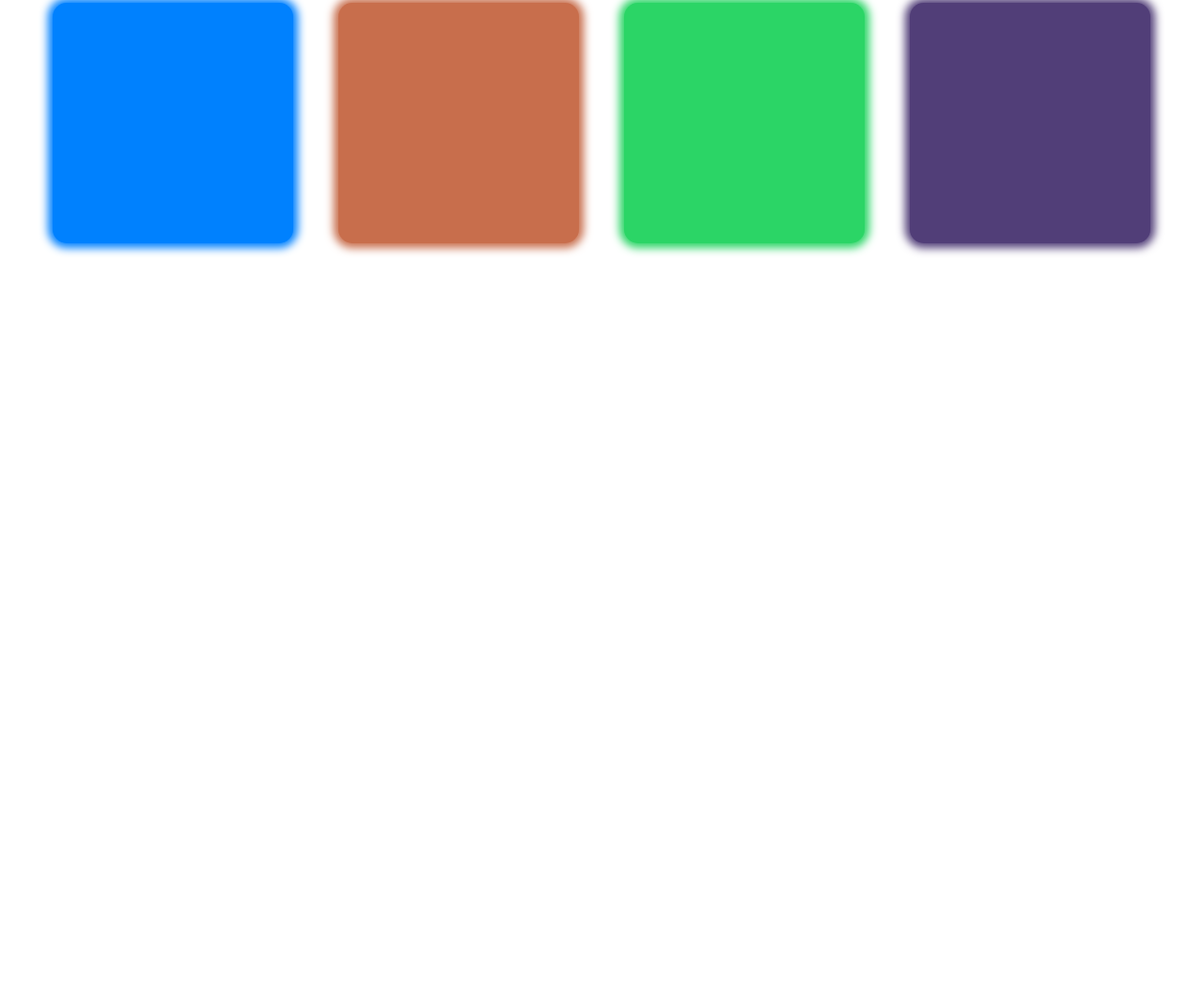
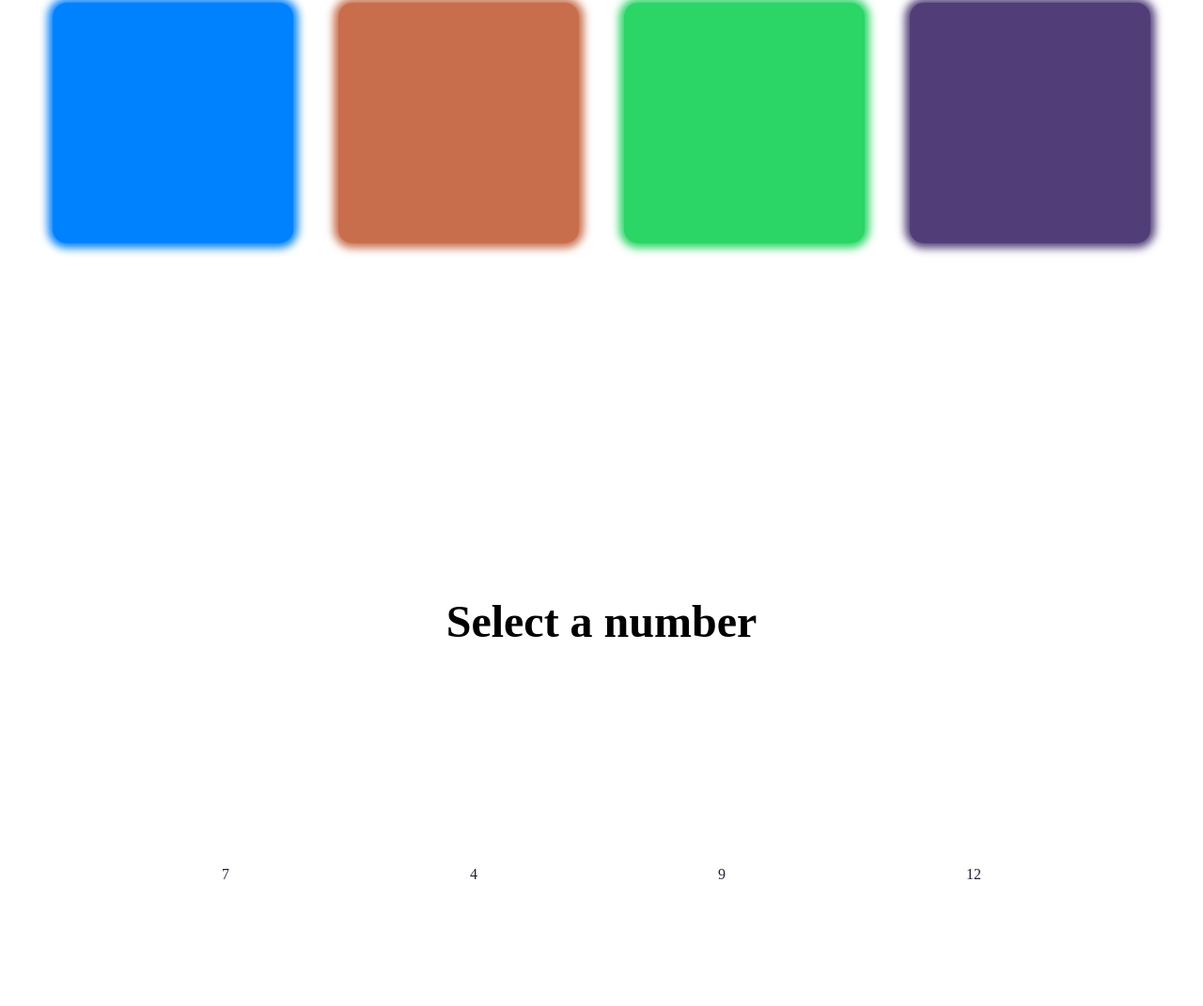
Before and after one commit to kahill2014/p3-hill-kevin, a plain HTML site: page index.html in a window 1280 px wide. Shown: the part 269-1340 px from the top of the page at 94% size. Before the commit the page ends 800 px from the top, so only its background shows below. Drawn offline with nearby package versions, Linux system fonts and the light colour scheme; a web font is replaced by a local one.

Commit message:
Add structure for number selection

```diff
--- a/index.html
+++ b/index.html
@@ -22,6 +22,13 @@
 				<a href="#" aria-label="green"></a>
 				<a href="#" aria-label="purple"></a>
 			</section>
+			<section id="number-select">
+				<h2>Select a number</h2>
+				<a href="#" aria-label="blue">7</a>
+				<a href="#" aria-label="orange">4</a>
+				<a href="#" aria-label="green">9</a>
+				<a href="#" aria-label="purple">12</a>
+			</section>
 		</main>
 		<script src="main.js"></script>
 	</body>
--- a/main.css
+++ b/main.css
@@ -44,6 +44,16 @@ h2 {
     border-radius: 15px;
     transition: .2s;
 }
+#number-select a {
+    display: flex;
+    justify-content: center;
+    padding: 8rem;
+    text-decoration: none;
+    border-radius: 15px;
+    transition: .2s;
+    background-color: #fff;
+    color: #272034;
+}
 
 @media screen and (max-width: 820px){
     h1 {
--- a/main.js
+++ b/main.js
@@ -38,10 +38,19 @@ $(function(){
 
                 if(colorStringLength == 0){
                     $("body").css("background-color", colorValues[$("#color-select a").index(tempThis)]);
-                    clearInterval(changeColor)
+                    clearInterval(changeColor);
+                    $("#number-select").fadeIn(2000);
                 }
             }, 1000);
-        })
+        });
+    });
+
+    $("#number-select a").click(function(e){
+        e.preventDefault();
+
+        $("number-select").fadeOut(1000, function(){
+            // Do something when number selected
+        });
     });
 
     // Increase blur when hovering over a color
```
